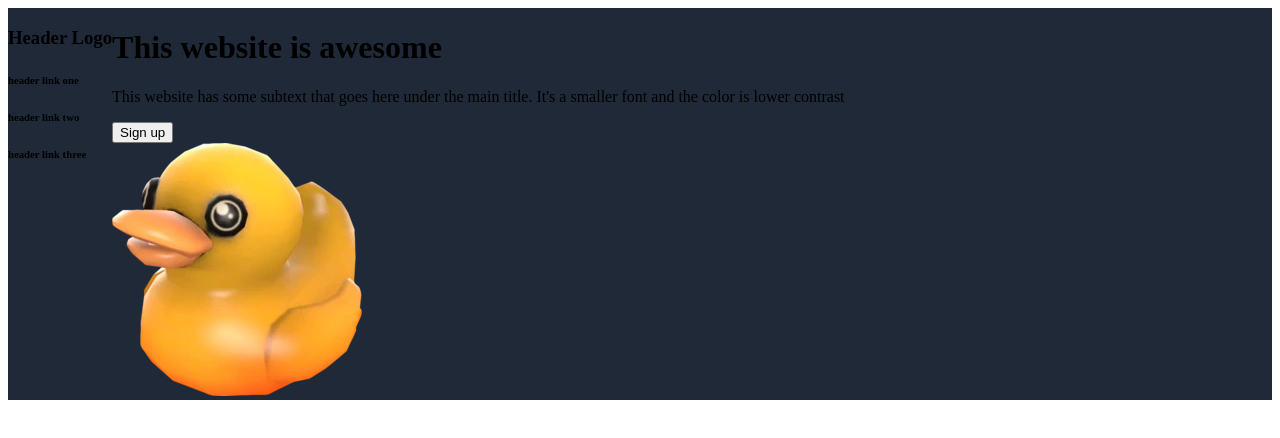
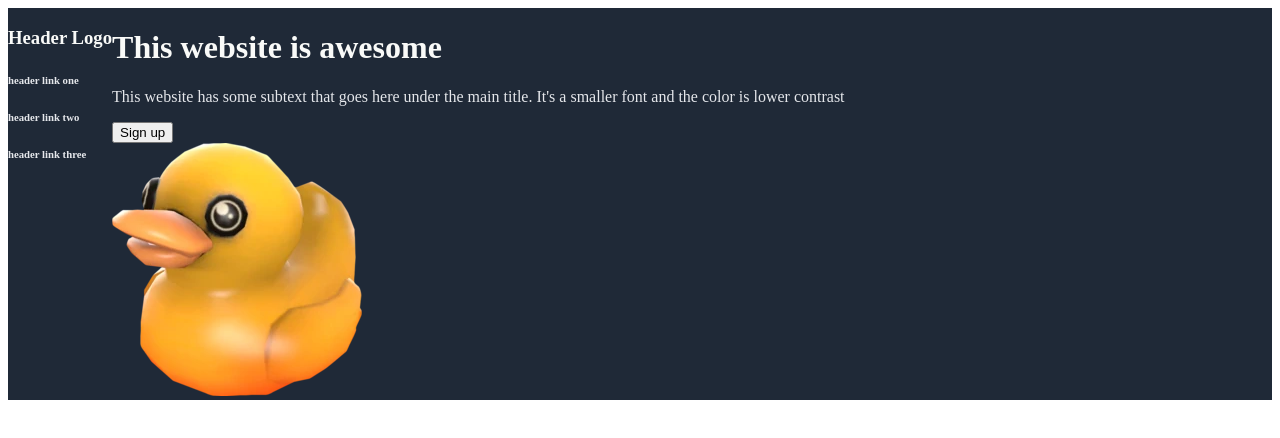
Before and after one commit to dylansarikas/landing-page, a plain HTML site: page index.html in a window 1280 px wide. Drawn offline with Linux system fonts and the light colour scheme.

Commit message:
adds basic css styling for text in div one

```diff
--- a/index.html
+++ b/index.html
@@ -16,8 +16,8 @@
         </div>
 
         <div class="hero">
-            <h1>This website is awesome</h1>
-            <p>This website has some subtext that goes here under the main title.  It's a smaller font and the color is lower contrast</p>
+            <h1 class="main">This website is awesome</h1>
+            <p class="secondary">This website has some subtext that goes here under the main title.  It's a smaller font and the color is lower contrast</p>
             <button type="button">Sign up</button>
             <div class="duck">
                 <img src="images/duck.png" alt="Rubber Ducky">
--- a/styles.css
+++ b/styles.css
@@ -2,3 +2,19 @@
     display: flex;
     background-color: #1F2937;
 }
+
+.main {
+    size: 48px;
+    font-weight: 800;
+    color: #F9FAF8;
+}
+
+.secondary, h6 {
+    size: 18px;
+    color: #E5E7EB;
+}
+
+h3 {
+    size: 24px;
+    color: #F9FAF8;
+}
```
